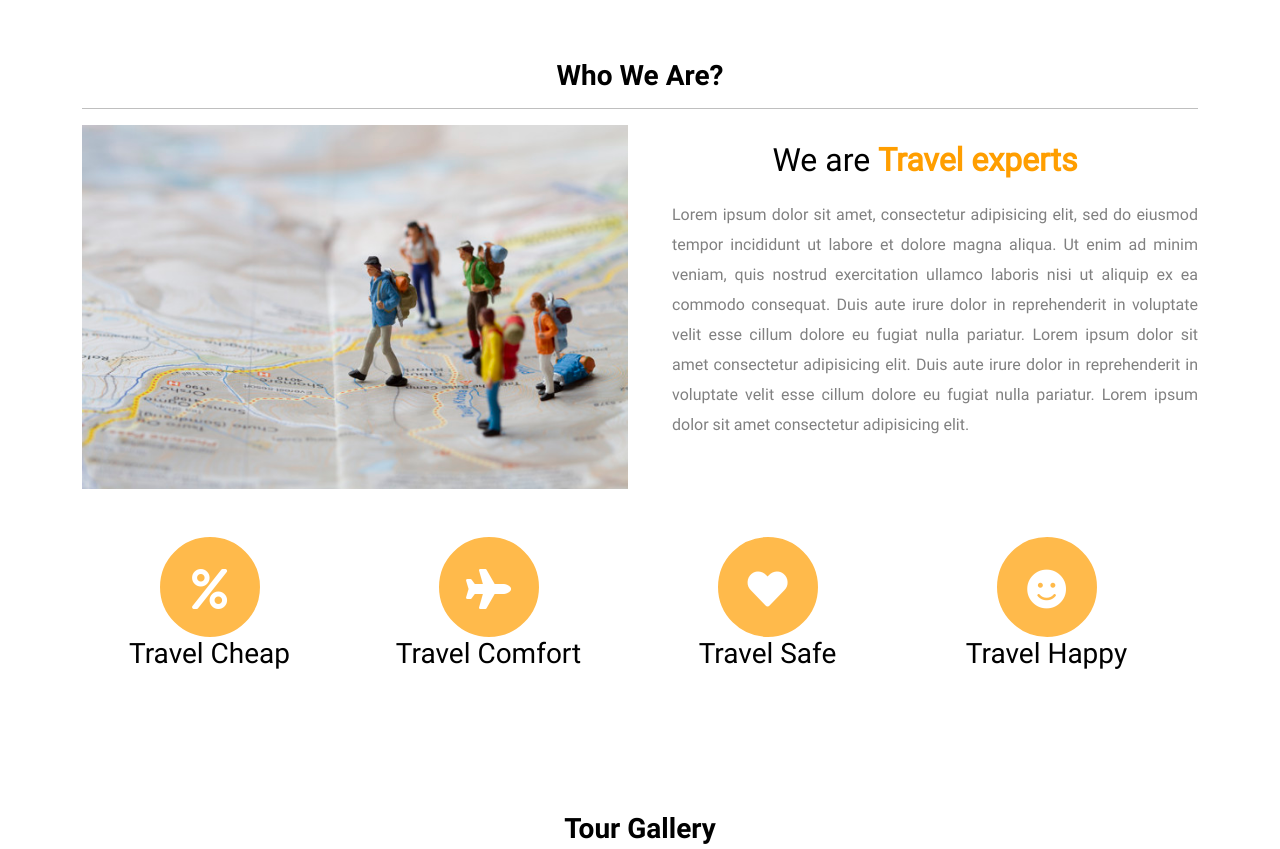
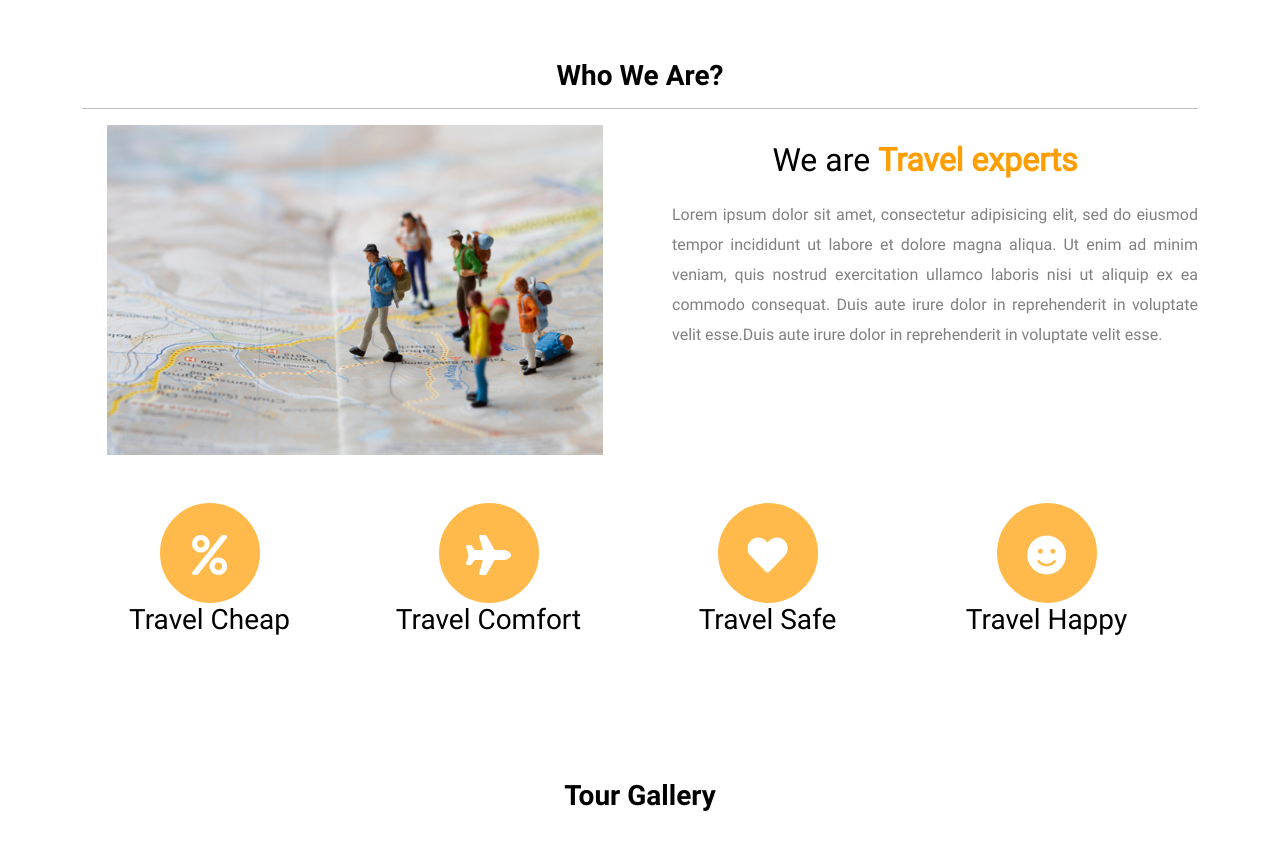
Before and after one commit to htetyinmin/Nirvana-On-Earth, a plain HTML site: page index.html in a window 1280 px wide. Shown: the part 1800-2649 px from the top of the page. Drawn offline with nearby package versions, Linux system fonts and the light colour scheme.

Commit message:
modified About

```diff
--- a/index.html
+++ b/index.html
@@ -244,7 +244,7 @@
                 <!-- ABOUT IMAGE -->
                 <div class="col-md-6">
                     <div class="about-image">
-                        <img src="images/about.jpg" class="img-fluid">
+                        <img src="images/about.jpg" class="img-fluid" style="height: 330px;">
                     </div>
                 </div>
                 <!-- ABOUT TEXT -->
@@ -254,8 +254,8 @@
                         <p>Lorem ipsum dolor sit amet, consectetur adipisicing elit, sed do eiusmod
                         tempor incididunt ut labore et dolore magna aliqua. Ut enim ad minim veniam,
                         quis nostrud exercitation ullamco laboris nisi ut aliquip ex ea commodo
-                        consequat. Duis aute irure dolor in reprehenderit in voluptate velit esse
-                        cillum dolore eu fugiat nulla pariatur. Lorem ipsum dolor sit amet consectetur adipisicing elit. Duis aute irure dolor in reprehenderit in voluptate velit esse cillum dolore eu fugiat nulla pariatur. Lorem ipsum dolor sit amet consectetur adipisicing elit.</p>
+                        consequat. Duis aute irure dolor in reprehenderit in voluptate velit esse.Duis aute irure dolor in reprehenderit in voluptate velit esse.
+                        </p>
                         <br>
                     </div>
                 </div>
```
